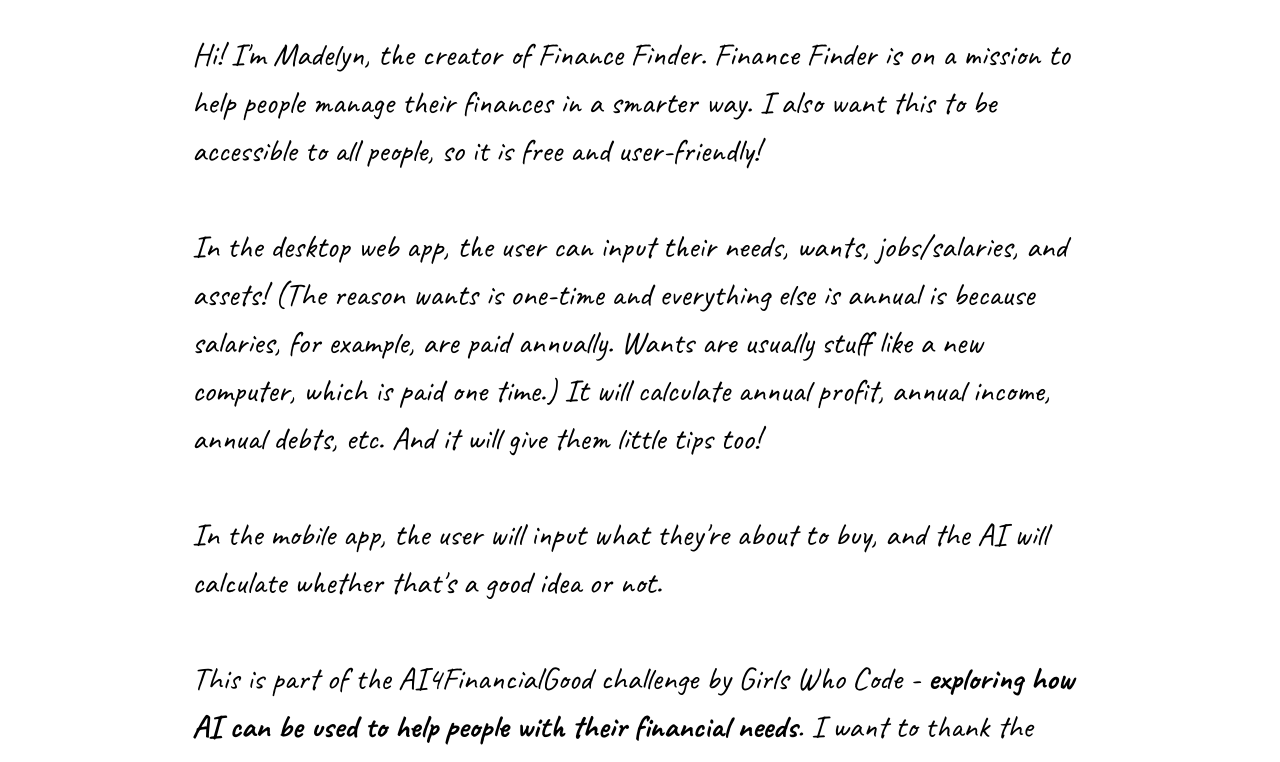
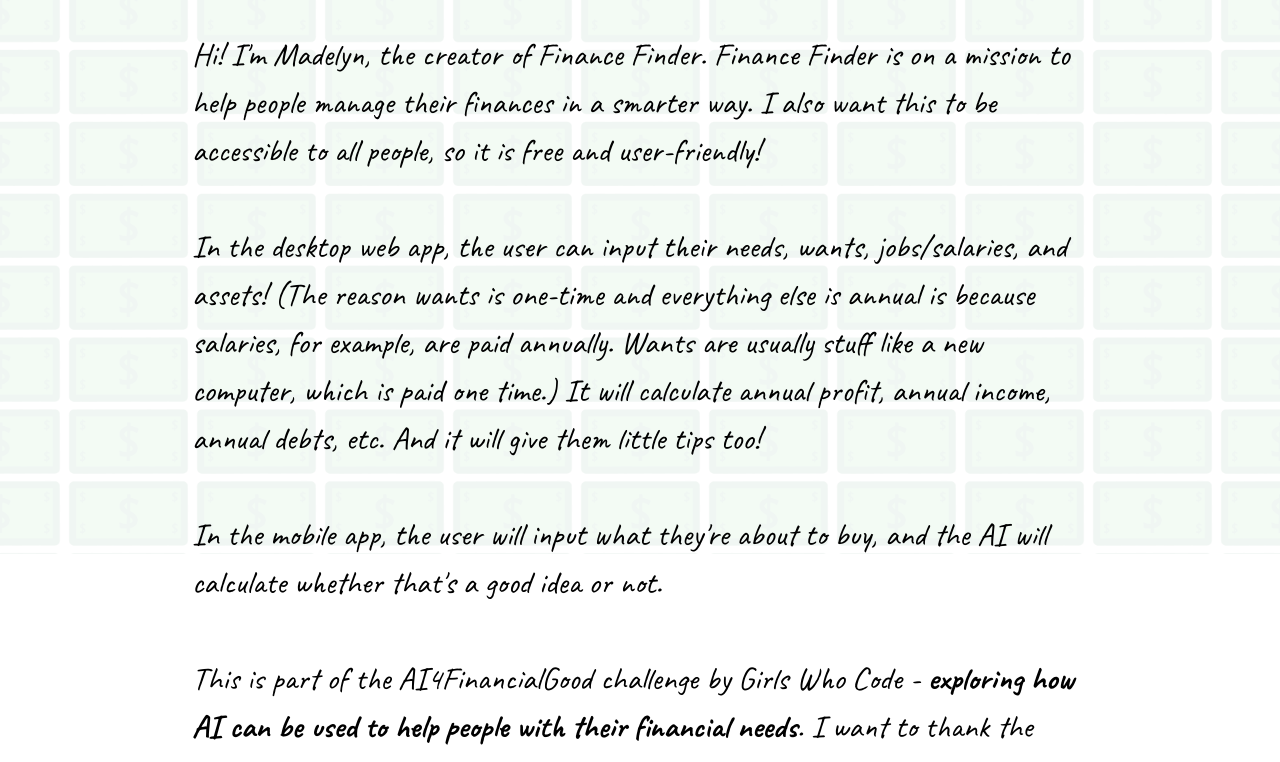
Before and after one commit to MadelynGH/financeFinder, a plain HTML site: page about/index.html in a window 1280 px wide. Shown: the part 246-1008 px from the top of the page. Drawn offline with Linux system fonts and the light colour scheme; a web font is replaced by a local one.

Commit message:
Add background

```diff
--- a/scripts/header.js
+++ b/scripts/header.js
@@ -3,7 +3,8 @@ document.head.innerHTML = document.head.innerHTML + `<link rel="stylesheet" type
 <meta name="description" content="Manage your finances and budget in a smarter way, with Finance Finder." />`;
 
 document.body.innerHTML =
-`<div id="header">
+`<div id="background-image"></div>
+<div id="header">
 <a href="/">
     <h3 id="logo">FINANCE<br>FINDER</h3>
 </a>
--- a/styles/header.css
+++ b/styles/header.css
@@ -52,6 +52,19 @@ input[type="submit"]:hover {
     color: rgb(0, 190, 171);
     background-color: white;
     border: 1px solid rgb(0, 190, 171);
+}
+
+#background-image {
+    position: fixed;
+    z-index: -1;
+    background-image: url("/images/dollar_bill.png");
+    background-repeat: repeat;
+    background-position: center;
+    background-size: 10%;
+    width: 100vw;
+    height: 100vh;
+    margin-top: -150px;
+    opacity: 6%;
 }
 
 #header {
--- a/styles/index.css
+++ b/styles/index.css
@@ -40,6 +40,7 @@ input {
     border: 1px solid rgb(0, 190, 171);
     width: 30vw;
     margin: 1px;
+    background-color: white;
 }
 
 #about {
--- a/styles/marketing.css
+++ b/styles/marketing.css
@@ -44,7 +44,7 @@ body {
     justify-content: center;
     height: 75vh;
     position: absolute;
-    top: 100px;
+    top: 150px;
     right: 100px;
 
     /* The hover animation is in the JavaScript because I need to dynamically change the height of the container. */
```
Also changed, not shown: images/dollar_bill.png (added), images/dollar_bill_small.png (added).
